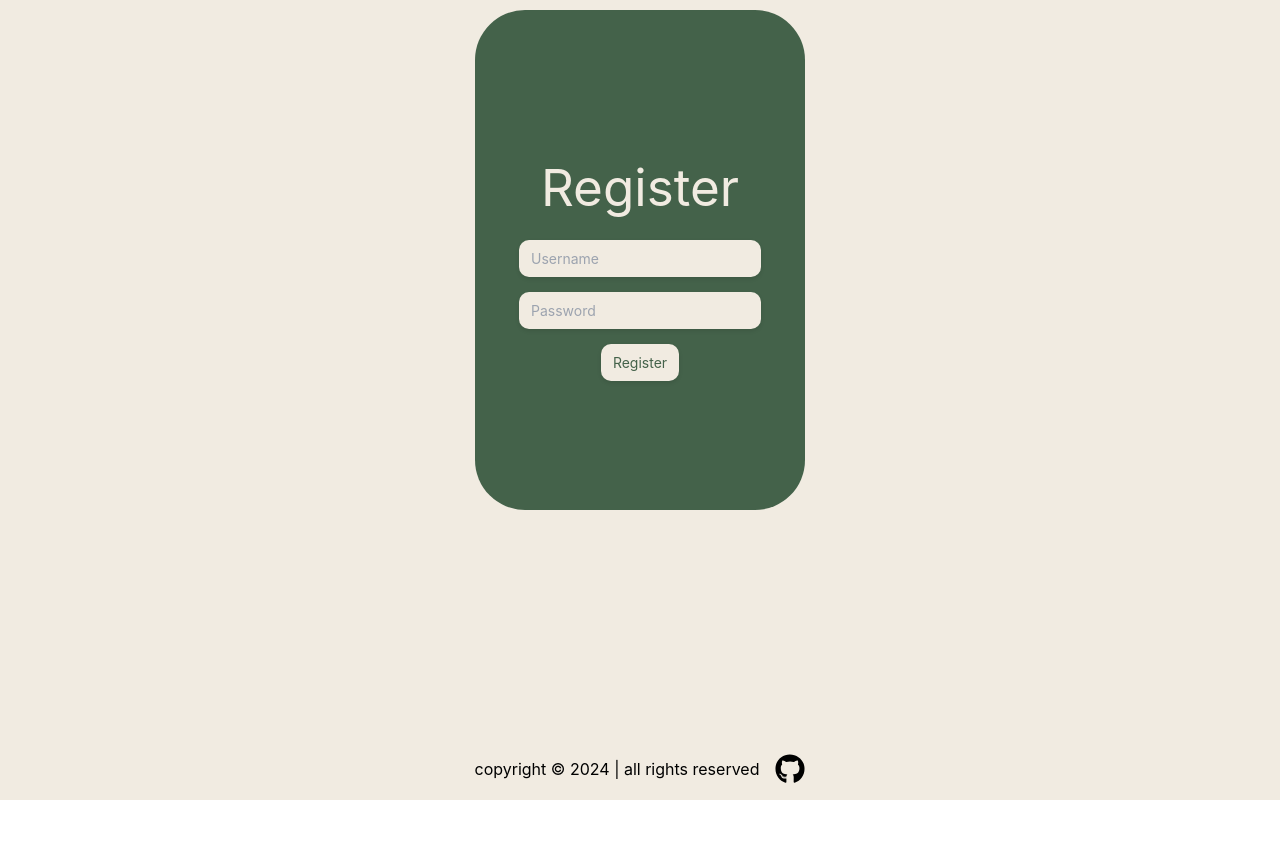
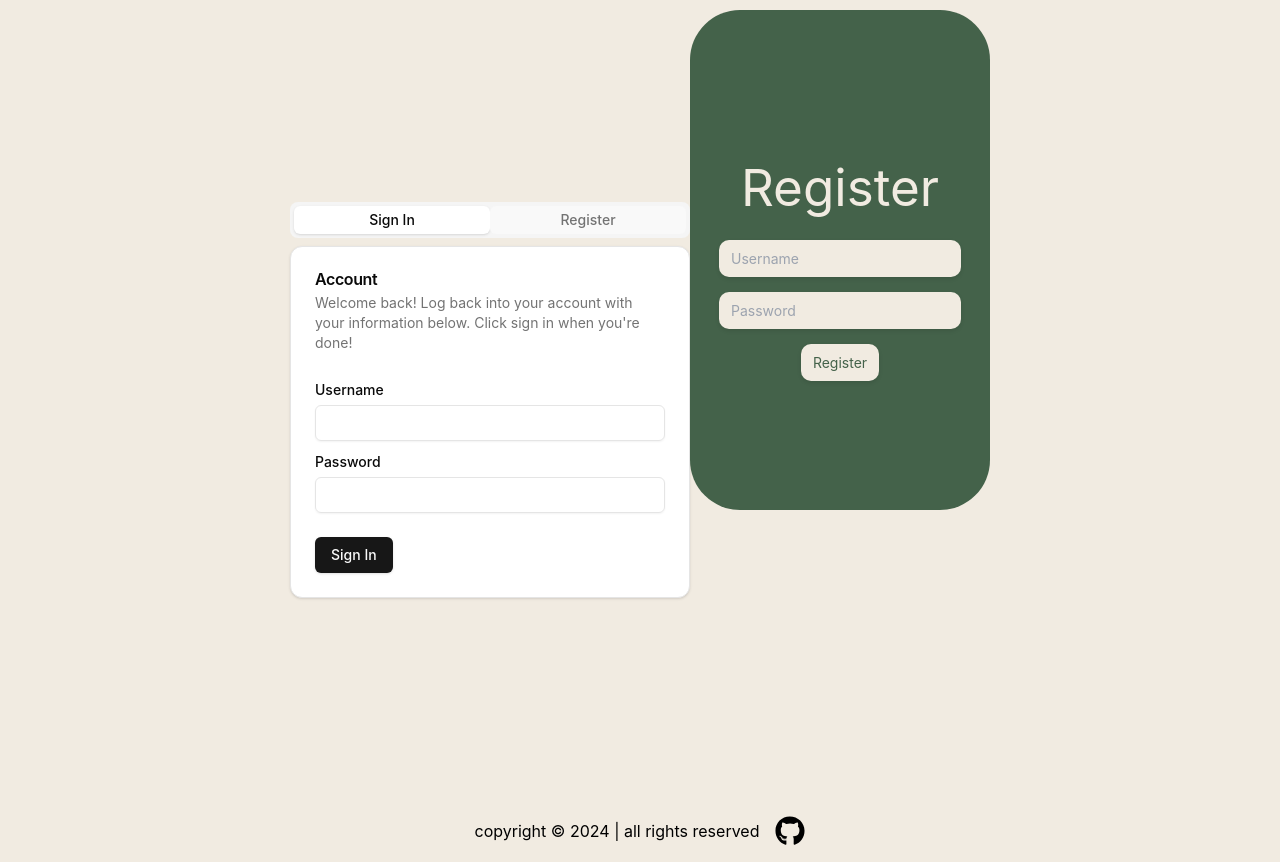
Before and after one commit to NoNathan17/nutri, a React (Vite) app in the folder frontend/: page /register in a window 1280 px wide. Before the commit the page ends 800 px from the top, so only its background shows below. Built offline with nearby package versions, Linux system fonts and the light colour scheme.

Commit message:
register improved

```diff
--- a/frontend/package.json
+++ b/frontend/package.json
@@ -15,6 +15,7 @@
     "@radix-ui/react-navigation-menu": "^1.2.1",
     "@radix-ui/react-select": "^2.1.2",
     "@radix-ui/react-slot": "^1.1.0",
+    "@radix-ui/react-tabs": "^1.1.1",
     "axios": "^1.7.7",
     "class-variance-authority": "^0.7.0",
     "clsx": "^2.1.1",
--- /dev/null
+++ b/frontend/src/components/ui/card.tsx
@@ -0,0 +1,76 @@
+import * as React from "react"
+
+import { cn } from "@/lib/utils"
+
+const Card = React.forwardRef<
+  HTMLDivElement,
+  React.HTMLAttributes<HTMLDivElement>
+>(({ className, ...props }, ref) => (
+  <div
+    ref={ref}
+    className={cn(
+      "rounded-xl border bg-card text-card-foreground shadow",
+      className
+    )}
+    {...props}
+  />
+))
+Card.displayName = "Card"
+
+const CardHeader = React.forwardRef<
+  HTMLDivElement,
+  React.HTMLAttributes<HTMLDivElement>
+>(({ className, ...props }, ref) => (
+  <div
+    ref={ref}
+    className={cn("flex flex-col space-y-1.5 p-6", className)}
+    {...props}
+  />
+))
+CardHeader.displayName = "CardHeader"
+
+const CardTitle = React.forwardRef<
+  HTMLDivElement,
+  React.HTMLAttributes<HTMLDivElement>
+>(({ className, ...props }, ref) => (
+  <div
+    ref={ref}
+    className={cn("font-semibold leading-none tracking-tight", className)}
+    {...props}
+  />
+))
+CardTitle.displayName = "CardTitle"
+
+const CardDescription = React.forwardRef<
+  HTMLDivElement,
+  React.HTMLAttributes<HTMLDivElement>
+>(({ className, ...props }, ref) => (
+  <div
+    ref={ref}
+    className={cn("text-sm text-muted-foreground", className)}
+    {...props}
+  />
+))
+CardDescription.displayName = "CardDescription"
+
+const CardContent = React.forwardRef<
+  HTMLDivElement,
+  React.HTMLAttributes<HTMLDivElement>
+>(({ className, ...props }, ref) => (
+  <div ref={ref} className={cn("p-6 pt-0", className)} {...props} />
+))
+CardContent.displayName = "CardContent"
+
+const CardFooter = React.forwardRef<
+  HTMLDivElement,
+  React.HTMLAttributes<HTMLDivElement>
+>(({ className, ...props }, ref) => (
+  <div
+    ref={ref}
+    className={cn("flex items-center p-6 pt-0", className)}
+    {...props}
+  />
+))
+CardFooter.displayName = "CardFooter"
+
+export { Card, CardHeader, CardFooter, CardTitle, CardDescription, CardContent }
--- /dev/null
+++ b/frontend/src/components/ui/tabs.tsx
@@ -0,0 +1,53 @@
+import * as React from "react"
+import * as TabsPrimitive from "@radix-ui/react-tabs"
+
+import { cn } from "@/lib/utils"
+
+const Tabs = TabsPrimitive.Root
+
+const TabsList = React.forwardRef<
+  React.ElementRef<typeof TabsPrimitive.List>,
+  React.ComponentPropsWithoutRef<typeof TabsPrimitive.List>
+>(({ className, ...props }, ref) => (
+  <TabsPrimitive.List
+    ref={ref}
+    className={cn(
+      "inline-flex h-9 items-center justify-center rounded-lg bg-muted p-1 text-muted-foreground",
+      className
+    )}
+    {...props}
+  />
+))
+TabsList.displayName = TabsPrimitive.List.displayName
+
+const TabsTrigger = React.forwardRef<
+  React.ElementRef<typeof TabsPrimitive.Trigger>,
+  React.ComponentPropsWithoutRef<typeof TabsPrimitive.Trigger>
+>(({ className, ...props }, ref) => (
+  <TabsPrimitive.Trigger
+    ref={ref}
+    className={cn(
+      "inline-flex items-center justify-center whitespace-nowrap rounded-md px-3 py-1 text-sm font-medium ring-offset-background transition-all focus-visible:outline-none focus-visible:ring-2 focus-visible:ring-ring focus-visible:ring-offset-2 disabled:pointer-events-none disabled:opacity-50 data-[state=active]:bg-background data-[state=active]:text-foreground data-[state=active]:shadow",
+      className
+    )}
+    {...props}
+  />
+))
+TabsTrigger.displayName = TabsPrimitive.Trigger.displayName
+
+const TabsContent = React.forwardRef<
+  React.ElementRef<typeof TabsPrimitive.Content>,
+  React.ComponentPropsWithoutRef<typeof TabsPrimitive.Content>
+>(({ className, ...props }, ref) => (
+  <TabsPrimitive.Content
+    ref={ref}
+    className={cn(
+      "mt-2 ring-offset-background focus-visible:outline-none focus-visible:ring-2 focus-visible:ring-ring focus-visible:ring-offset-2",
+      className
+    )}
+    {...props}
+  />
+))
+TabsContent.displayName = TabsPrimitive.Content.displayName
+
+export { Tabs, TabsList, TabsTrigger, TabsContent }
--- a/frontend/src/pages/home.tsx
+++ b/frontend/src/pages/home.tsx
@@ -1,7 +1,7 @@
 
 import React, { useState, useEffect } from 'react';
 import ThreeDLogo from '../components/ThreeDLogo';
-import {NavigationMenu, NavigationMenuContent, NavigationMenuItem, NavigationMenuLink, NavigationMenuList, NavigationMenuTrigger} from "@/components/ui/navigation-menu";
+import { NavigationMenu, NavigationMenuContent, NavigationMenuItem, NavigationMenuLink, NavigationMenuList, NavigationMenuTrigger} from "@/components/ui/navigation-menu";
 import { Dialog, DialogContent, DialogDescription, DialogHeader, DialogTitle, DialogTrigger } from "@/components/ui/dialog";
 import { Button } from "@/components/ui/button";
 import BiometricsForm from '../components/BiometricsForm';
@@ -146,7 +146,7 @@ function Home() {
 
         </div>
 
-        <p className="plans-intro">our personalized plans include...</p>
+        <p className="plans-intro">... our personalized plans include</p>
 
         {/* Tab Section */}
         <div className="tabs">
--- a/frontend/src/pages/register.tsx
+++ b/frontend/src/pages/register.tsx
@@ -1,7 +1,68 @@
-import Form from "../components/Form.tsx"
+import Form from "../components/Form.tsx";
+import { Button } from "@/components/ui/button";
+import { Card, CardContent, CardDescription, CardFooter, CardHeader, CardTitle } from "@/components/ui/card";
+import { Input } from "@/components/ui/input";
+import { Label } from "@/components/ui/label";
+import { Tabs, TabsContent, TabsList, TabsTrigger } from "@/components/ui/tabs";
 
 function Register() {
-    return <Form route="/api/user/register/" method="register" />
+  return (
+    <div className="flex items-center justify-center h-screen">
+      <Tabs defaultValue="account" className="w-[400px]">
+        <TabsList className="grid w-full grid-cols-2">
+          <TabsTrigger value="account">Sign In</TabsTrigger>
+          <TabsTrigger value="password">Register</TabsTrigger>
+        </TabsList>
+        <TabsContent value="account">
+          <Card>
+            <CardHeader>
+              <CardTitle>Account</CardTitle>
+              <CardDescription>
+                Welcome back! Log back into your account with your information below. Click sign in when you're done!
+              </CardDescription>
+            </CardHeader>
+            <CardContent className="space-y-2">
+              <div className="space-y-1">
+                <Label htmlFor="name">Username</Label>
+                <Input id="name"/>
+              </div>
+              <div className="space-y-1">
+                <Label htmlFor="username">Password</Label>
+                <Input id="username"/>
+              </div>
+            </CardContent>
+            <CardFooter>
+              <Button>Sign In</Button>
+            </CardFooter>
+          </Card>
+        </TabsContent>
+        <TabsContent value="password">
+          <Card>
+            <CardHeader>
+              <CardTitle>Register</CardTitle>
+              <CardDescription>
+                Create a new account here! @nutri allows you to save your biometrics to track your personal fitness data and goals.
+              </CardDescription>
+            </CardHeader>
+            <CardContent className="space-y-2">
+              <div className="space-y-1">
+                <Label htmlFor="current">New username</Label>
+                <Input id="current" type="password" />
+              </div>
+              <div className="space-y-1">
+                <Label htmlFor="new">New password</Label>
+                <Input id="new" type="password" />
+              </div>
+            </CardContent>
+            <CardFooter>
+              <Button>Register</Button>
+            </CardFooter>
+          </Card>
+        </TabsContent>
+      </Tabs>
+      <Form route="/api/user/register/" method="register" />
+    </div>
+  );
 }
 
-export default Register
+export default Register;
```
Also changed, not shown: 1 other file (tests, documents, lock files or other folders).
